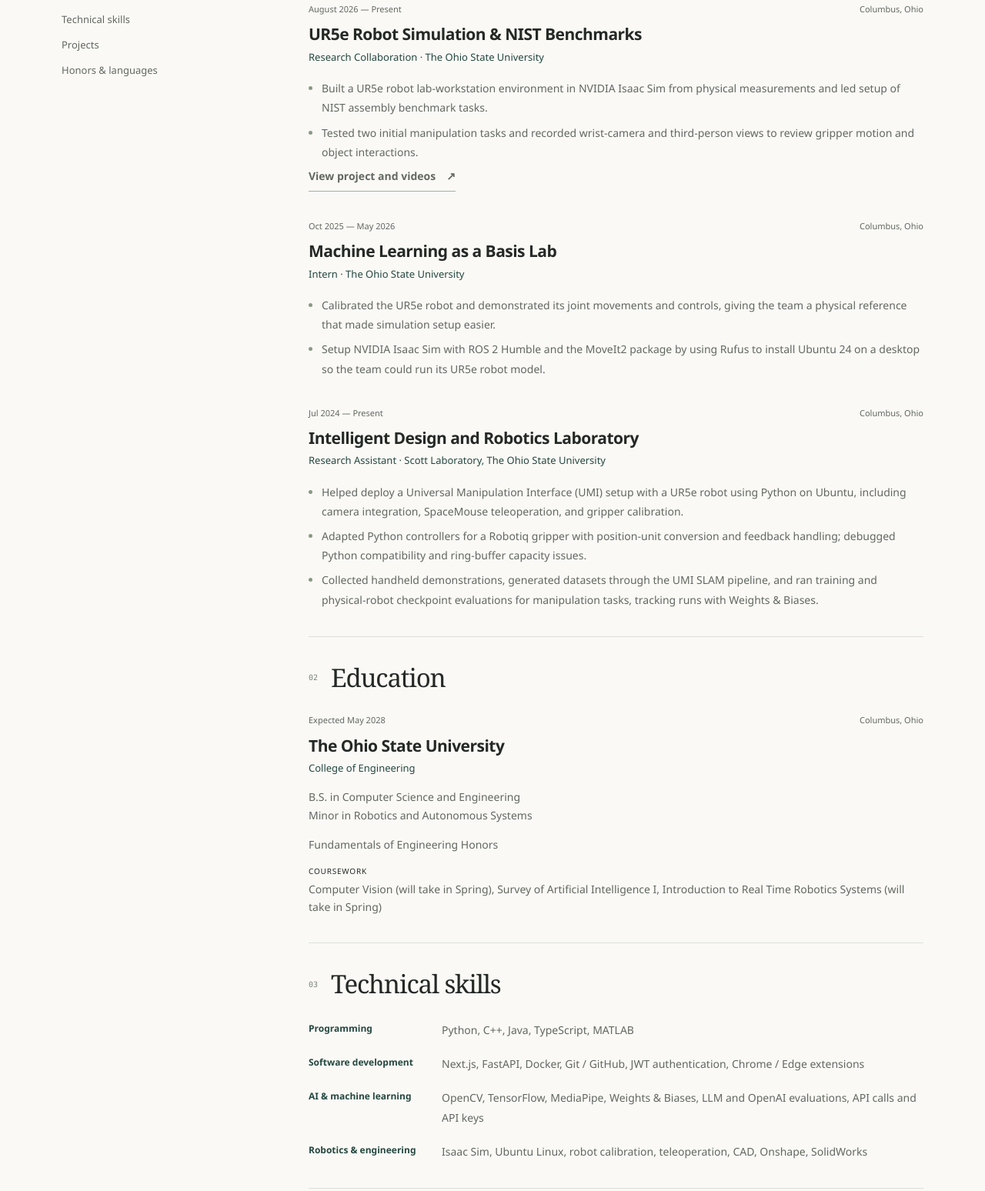
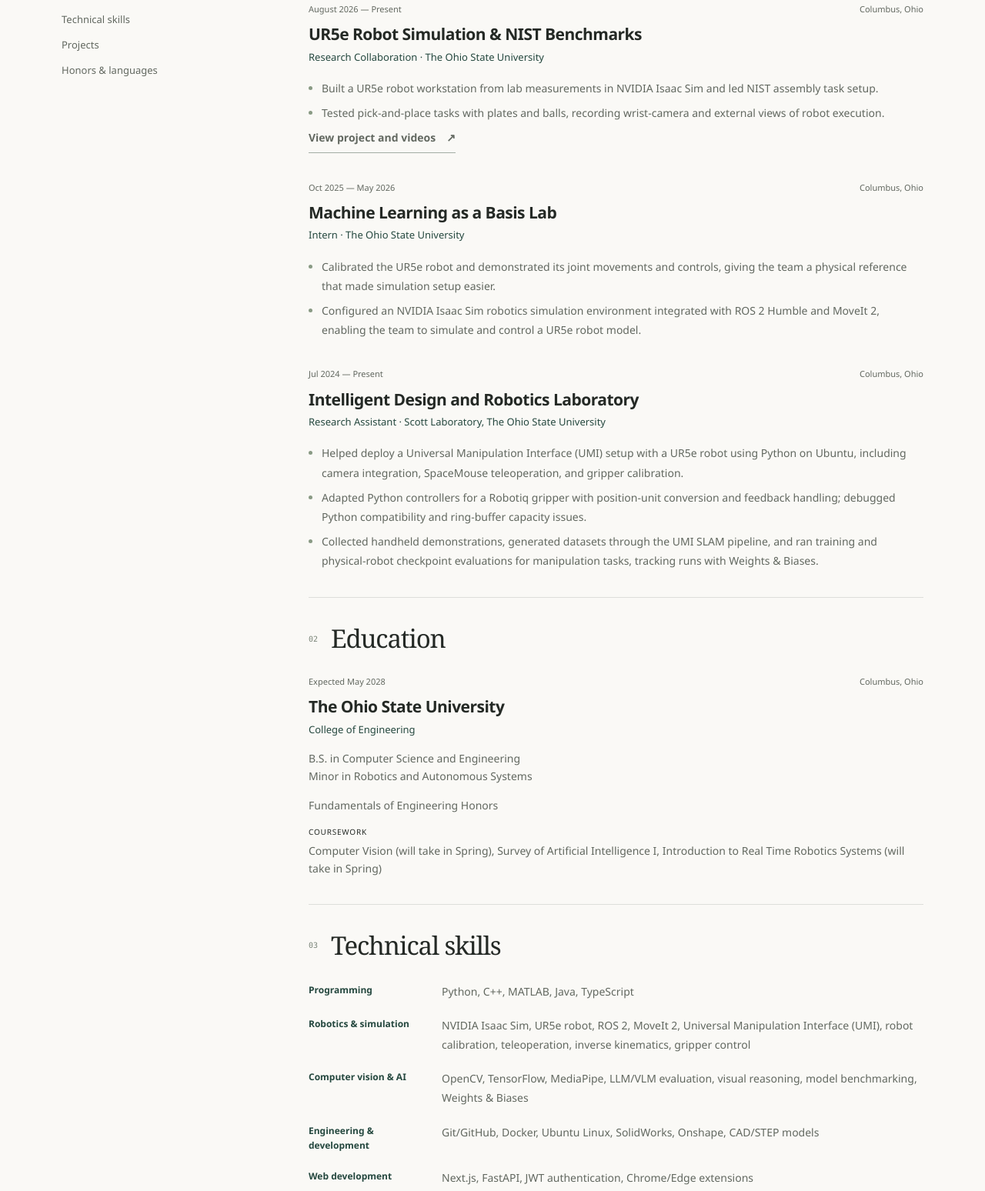
Before and after one commit to pekingperson/pekingperson.github.io, a plain HTML site: page resume.html in a window 1280 px wide. Shown: the part 920-2468 px from the top of the page at 77% size. Drawn offline with Linux system fonts and the light colour scheme.

Commit message:
Refine verified robotics experience and technical skills

```diff
--- a/resume.html
+++ b/resume.html
@@ -25,12 +25,12 @@
       <div class="resume-content">
         <section class="resume-section" id="experience" aria-labelledby="experience-title"><div class="resume-section-heading"><span>01</span><h2 id="experience-title">Experience</h2></div>
           <article class="experience" id="elorian-experience"><div class="experience-meta"><span>May 2026 — Aug 2026</span><span>Remote and onsite in Palo Alto, California</span></div><h3>Elorian.AI</h3><p class="role">Research Assistant</p><ul><li>Evaluated visual reasoning and failure modes across open-source and proprietary LLMs, including Qwen, Kimi, OpenAI models, and Anthropic Claude (Opus 5 and Fable 5).</li><li>Refined VQA audits and reference views for 43 CAD model packages, achieving a 100% pass rate in package validation.</li><li>Built a deterministic Python/OpenCV STEP gear counter using orthographic projections and polar-contour peak detection and exported annotated images and structured reports.</li><li>Eliminated all false positives while correctly counting all gears in a 17-solid gearbox, and cut observed processing time from 49 to 22 seconds by filtering out non-gear parts based on their names and shapes.</li></ul><p><a class="text-link" href="./#elorian-ai">View project <span aria-hidden="true">↗</span></a></p></article>
-          <article class="experience" id="ur5e-research-experience"><div class="experience-meta"><span>August 2026 — Present</span><span>Columbus, Ohio</span></div><h3>UR5e Robot Simulation &amp; NIST Benchmarks</h3><p class="role">Research Collaboration · The Ohio State University</p><ul><li>Built a UR5e robot lab-workstation environment in NVIDIA Isaac Sim from physical measurements and led setup of NIST assembly benchmark tasks.</li><li>Tested two initial manipulation tasks and recorded wrist-camera and third-person views to review gripper motion and object interactions.</li></ul><p><a class="text-link" href="./#ur5e-simulation">View project and videos <span aria-hidden="true">↗</span></a></p></article>
-          <article class="experience"><div class="experience-meta"><span>Oct 2025 — May 2026</span><span>Columbus, Ohio</span></div><h3>Machine Learning as a Basis Lab</h3><p class="role">Intern · The Ohio State University</p><ul><li>Calibrated the UR5e robot and demonstrated its joint movements and controls, giving the team a physical reference that made simulation setup easier.</li><li>Setup NVIDIA Isaac Sim with ROS 2 Humble and the MoveIt2 package by using Rufus to install Ubuntu 24 on a desktop so the team could run its UR5e robot model.</li></ul></article>
+          <article class="experience" id="ur5e-research-experience"><div class="experience-meta"><span>August 2026 — Present</span><span>Columbus, Ohio</span></div><h3>UR5e Robot Simulation &amp; NIST Benchmarks</h3><p class="role">Research Collaboration · The Ohio State University</p><ul><li>Built a UR5e robot workstation from lab measurements in NVIDIA Isaac Sim and led NIST assembly task setup.</li><li>Tested pick-and-place tasks with plates and balls, recording wrist-camera and external views of robot execution.</li></ul><p><a class="text-link" href="./#ur5e-simulation">View project and videos <span aria-hidden="true">↗</span></a></p></article>
+          <article class="experience"><div class="experience-meta"><span>Oct 2025 — May 2026</span><span>Columbus, Ohio</span></div><h3>Machine Learning as a Basis Lab</h3><p class="role">Intern · The Ohio State University</p><ul><li>Calibrated the UR5e robot and demonstrated its joint movements and controls, giving the team a physical reference that made simulation setup easier.</li><li>Configured an NVIDIA Isaac Sim robotics simulation environment integrated with ROS 2 Humble and MoveIt 2, enabling the team to simulate and control a UR5e robot model.</li></ul></article>
           <article class="experience"><div class="experience-meta"><span>Jul 2024 — Present</span><span>Columbus, Ohio</span></div><h3>Intelligent Design and Robotics Laboratory</h3><p class="role">Research Assistant · Scott Laboratory, The Ohio State University</p><ul><li>Helped deploy a Universal Manipulation Interface (UMI) setup with a UR5e robot using Python on Ubuntu, including camera integration, SpaceMouse teleoperation, and gripper calibration.</li><li>Adapted Python controllers for a Robotiq gripper with position-unit conversion and feedback handling; debugged Python compatibility and ring-buffer capacity issues.</li><li>Collected handheld demonstrations, generated datasets through the UMI SLAM pipeline, and ran training and physical-robot checkpoint evaluations for manipulation tasks, tracking runs with Weights &amp; Biases.</li></ul></article>
         </section>
         <section class="resume-section" id="education" aria-labelledby="education-title"><div class="resume-section-heading"><span>02</span><h2 id="education-title">Education</h2></div><article class="education-entry"><div class="experience-meta"><span>Expected May 2028</span><span>Columbus, Ohio</span></div><h3>The Ohio State University</h3><p class="role">College of Engineering</p><p>B.S. in Computer Science and Engineering<br>Minor in Robotics and Autonomous Systems</p><p>Fundamentals of Engineering Honors</p><p class="coursework"><span>Coursework</span>Computer Vision (will take in Spring), Survey of Artificial Intelligence I, Introduction to Real Time Robotics Systems (will take in Spring)</p></article></section>
-        <section class="resume-section" id="skills" aria-labelledby="skills-title"><div class="resume-section-heading"><span>03</span><h2 id="skills-title">Technical skills</h2></div><dl class="skill-list"><div><dt>Programming</dt><dd>Python, C++, Java, TypeScript, MATLAB</dd></div><div><dt>Software development</dt><dd>Next.js, FastAPI, Docker, Git / GitHub, JWT authentication, Chrome / Edge extensions</dd></div><div><dt>AI &amp; machine learning</dt><dd>OpenCV, TensorFlow, MediaPipe, Weights &amp; Biases, LLM and OpenAI evaluations, API calls and API keys</dd></div><div><dt>Robotics &amp; engineering</dt><dd>Isaac Sim, Ubuntu Linux, robot calibration, teleoperation, CAD, Onshape, SolidWorks</dd></div></dl></section>
+        <section class="resume-section" id="skills" aria-labelledby="skills-title"><div class="resume-section-heading"><span>03</span><h2 id="skills-title">Technical skills</h2></div><dl class="skill-list"><div><dt>Programming</dt><dd>Python, C++, MATLAB, Java, TypeScript</dd></div><div><dt>Robotics &amp; simulation</dt><dd>NVIDIA Isaac Sim, UR5e robot, ROS 2, MoveIt 2, Universal Manipulation Interface (UMI), robot calibration, teleoperation, inverse kinematics, gripper control</dd></div><div><dt>Computer vision &amp; AI</dt><dd>OpenCV, TensorFlow, MediaPipe, LLM/VLM evaluation, visual reasoning, model benchmarking, Weights &amp; Biases</dd></div><div><dt>Engineering &amp; development</dt><dd>Git/GitHub, Docker, Ubuntu Linux, SolidWorks, Onshape, CAD/STEP models</dd></div><div><dt>Web development</dt><dd>Next.js, FastAPI, JWT authentication, Chrome/Edge extensions</dd></div></dl></section>
         <section class="resume-section" id="resume-projects" aria-labelledby="resume-projects-title"><div class="resume-section-heading"><span>04</span><h2 id="resume-projects-title">Selected projects</h2></div>
           <div class="resume-project" id="gear-counter-resume"><h3><a href="./#gear-tooth-counter">Gear Tooth Counting from Images <span aria-hidden="true">↗</span></a></h3><p>September 2026 follow-on project: expanded the gear-counting tool to count teeth from images of 3D models, combining multiple views to handle gears that are partly hidden. Achieved 11/12 exact counts (91.7%) on both clean and synthetically masked views of a fixed 12-asset set; both tested transmission ratios were exact (2/2).</p></div>
           <div class="resume-project"><div class="experience-meta"><time datetime="2026-05">May 2026</time></div><h3><a href="./#ur5e">UR5e Robot Teach &amp; Play <span aria-hidden="true">↗</span></a></h3><p>Browser-based robot simulation, inverse kinematics, waypoint playback, and webcam gesture control using the JavaScript MediaPipe library.</p></div><div class="resume-project"><h3><a href="./#kinematics">Kinematics Hub <span aria-hidden="true">↗</span></a></h3><p>A Dockerized robotics platform with Next.js, FastAPI, JWT authentication, and modular services.</p></div><div class="resume-project"><h3><a href="./#memory">Recommendation Memory <span aria-hidden="true">↗</span></a></h3><p>A TypeScript extension for Chrome and Edge that saves and searches up to 2,000 YouTube homepage loads locally.</p></div><div class="resume-project"><h3><a href="./#geography">U.S. Geography Explorer <span aria-hidden="true">↗</span></a></h3><p>Interactive mapping that brings together Census Reporter, Census Dots, and Opportunity Atlas data.</p></div><p class="additional-work">Additional work includes a C++ video game built through FEH, a speech-to-IPA transcription program, and a TensorFlow model for cartographic projection generation.</p></section>
```
Also changed, not shown: index.html (+1 -1 lines).
